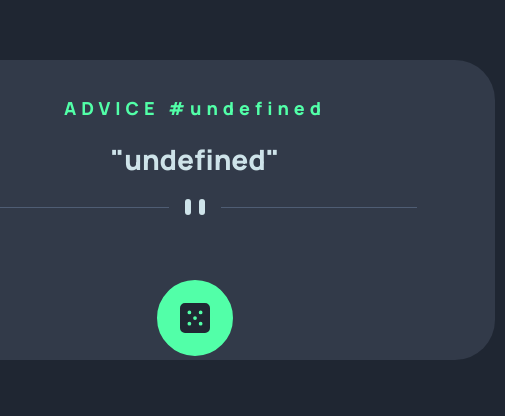
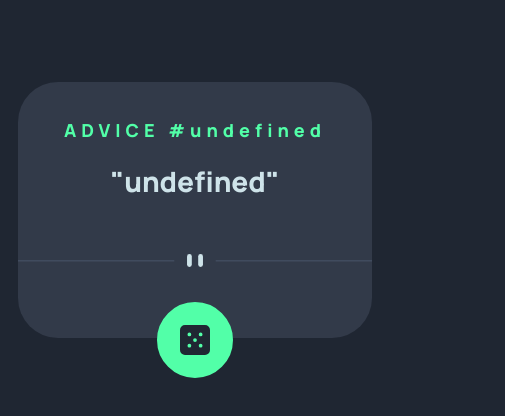
Before and after one commit to ronylee11/advice-generator, a plain HTML site: page index.html in a window 390 px wide. Shown: the part 220-636 px from the top of the page, 505 px wide, since content can reach past the window. Drawn offline with nearby package versions, Linux system fonts and the light colour scheme; no server answers.

Commit message:
Add responsiveness

```diff
--- a/main.css
+++ b/main.css
@@ -90,4 +90,24 @@ body {
 
 .divider {
   text-align: center;
+  width: 100%;
+  position: relative;
+  top: 30px;
 }
+
+.divider img {
+  width: 100%;
+}
+
+@media (max-width: 630px) {
+  .card {
+    width: 100%;
+    min-height: 100%;
+  }
+}
+
+@media (max-width: 375px) {
+  .card {
+    width: 300px;
+  }
+}
```
Also changed, not shown: screenshot.jpg (added), 1 other file.
